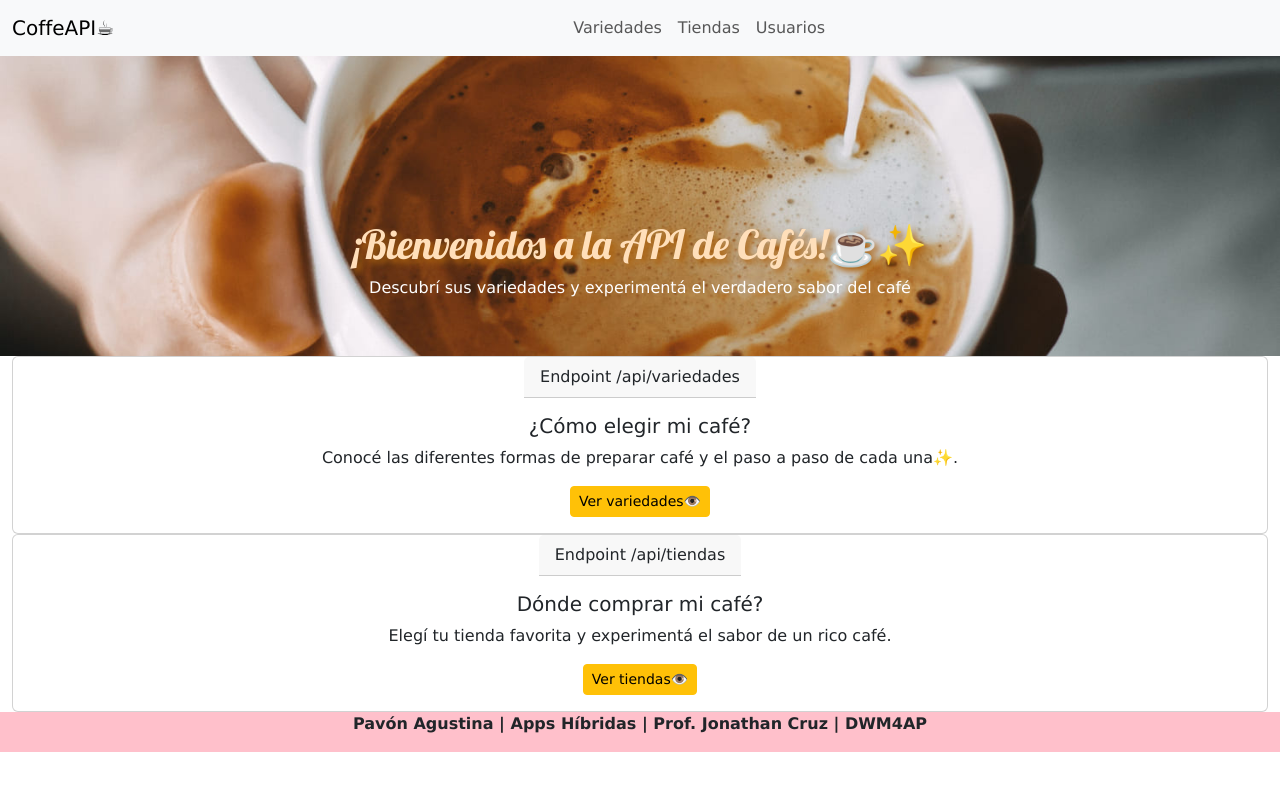
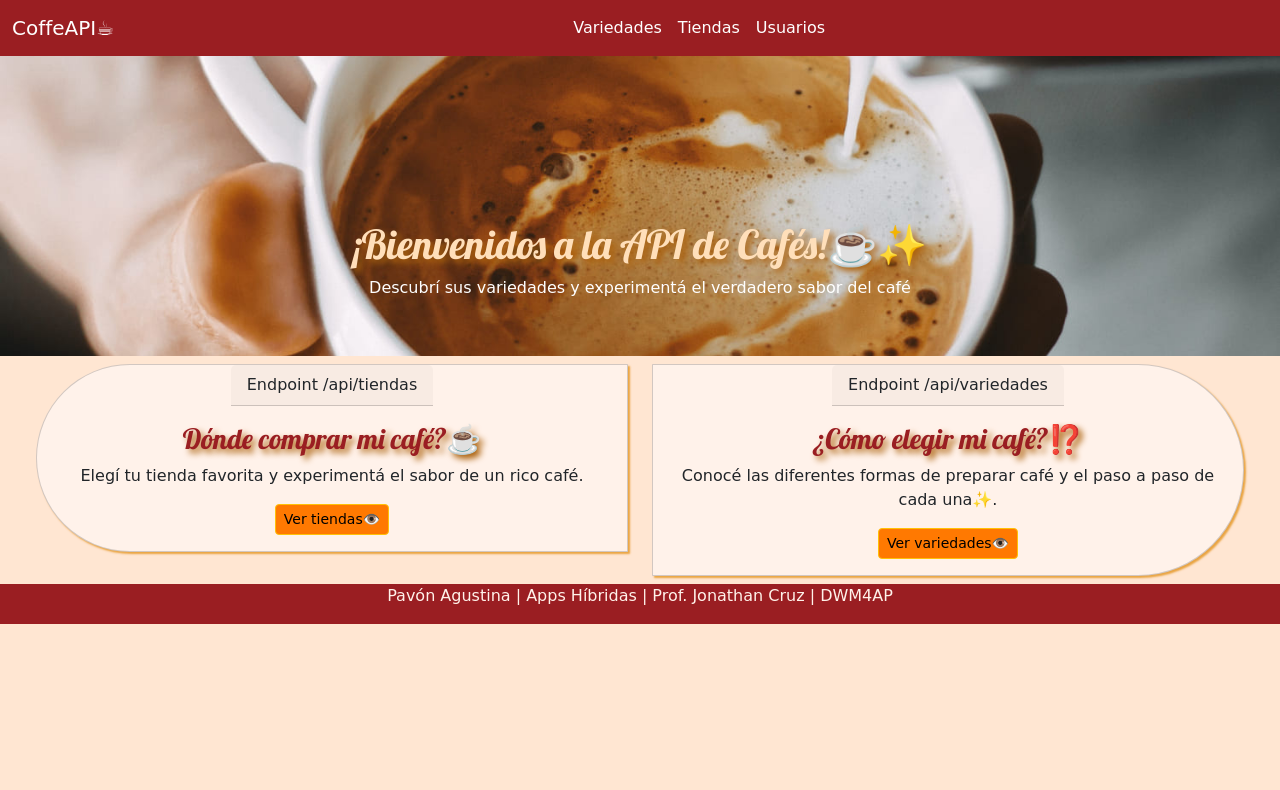
Before and after one commit to agusPavon/Pavon-DWM4AP-Parcial1, a website: page public/index.html in a window 1280 px wide. Drawn offline with nearby package versions, Linux system fonts and the light colour scheme; a web font is replaced by a local one.

Commit message:
subo parcial

```diff
--- a/public/index.html
+++ b/public/index.html
@@ -7,15 +7,18 @@
     <link href="https://cdn.jsdelivr.net/npm/bootstrap@5.3.8/dist/css/bootstrap.min.css" rel="stylesheet" integrity="sha384-sRIl4kxILFvY47J16cr9ZwB07vP4J8+LH7qKQnuqkuIAvNWLzeN8tE5YBujZqJLB" crossorigin="anonymous">
     <link rel="preconnect" href="https://fonts.googleapis.com">
     <link rel="preconnect" href="https://fonts.gstatic.com" crossorigin>
+    <link rel="preconnect" href="https://fonts.googleapis.com">
+    <link rel="preconnect" href="https://fonts.gstatic.com" crossorigin>
+    <link href="https://fonts.googleapis.com/css2?family=Delius+Swash+Caps&family=Lobster&family=Outfit:wght@100..900&display=swap" rel="stylesheet">
     <link href="https://fonts.googleapis.com/css2?family=Lobster&family=Outfit:wght@100..900&display=swap" rel="stylesheet">
    <link rel="stylesheet" href="styles.css">
     <title>CoffeAPI☕</title>
 </head>
 <body>
-
+    <header id="navigation">
     <nav class="navbar navbar-expand-lg bg-body-tertiary">
   <div class="container-fluid">
-    <a class="navbar-brand" href="#">CoffeAPI☕</a>
+    <a class="navbar-brand text-white" href="#">CoffeAPI☕</a>
     <button class="navbar-toggler" type="button" data-bs-toggle="collapse" data-bs-target="#navbarNav" aria-controls="navbarNav" aria-expanded="false" aria-label="Toggle navigation">
       <span class="navbar-toggler-icon"></span>
     </button>
@@ -34,6 +37,7 @@
     </div>
   </div>
 </nav>
+</header>
 
  <div class="carousel-inner">
     <div class="carousel-item active">
@@ -47,37 +51,37 @@
 
 <main>
 
-  <section id="variedades">
-    <div class="container-fluid">
-      <div class="card text-center">
-  <div class="card-header">
+<section class="container-fluid">
+<div class="row row-cols-1 row-cols-md-2 g-4 py-2 px-4">
+  <div class="col text-center">
+    <div class="card h-100 rounded-start-pill">
+     <div class="card-header">
+    Endpoint /api/tiendas
+  </div>
+    <div class="card-body">
+    <h3 class="card-title">Dónde comprar mi café?☕</h3>
+      <p class="card-text">Elegí tu tienda favorita y experimentá el sabor de un rico café.</p>
+      <a href="http://localhost:5000/api/tiendas" class="btn btn-warning btn-outline btn-sm">Ver tiendas👁️</a>
+    </div>
+    </div>
+  </div>
+
+    <div class="col text-center">
+    <div class="card h-100 rounded-end-pill">
+     <div class="card-header">
     Endpoint /api/variedades
   </div>
-  <div class="card-body">
-    <h5 class="card-title">¿Cómo elegir mi café?</h5>
-    <p class="card-text">Conocé las diferentes formas de preparar café y el paso a paso de cada una✨.</p>
+    <div class="card-body">
+    <h3 class="card-title">¿Cómo elegir mi café?⁉️</h3>
+       <p class="card-text">Conocé las diferentes formas de preparar café y el paso a paso de cada una✨.</p>
     <a href="http://localhost:5000/api/variedades" class="btn btn-warning btn-outline btn-sm">Ver variedades👁️</a>
   </div>
-</div>
     </div>
-  </section>
+    </div>
+  </div>
 
 
-  <section id="tiendas">
-    <div class="container-fluid">
-      <div class="card text-center">
-  <div class="card-header">
-    Endpoint /api/tiendas
-  </div>
-  <div class="card-body">
-    <h5 class="card-title">Dónde comprar mi café?</h5>
-    <p class="card-text">Elegí tu tienda favorita y experimentá el sabor de un rico café.</p>
-    <a href="http://localhost:5000/api/tiendas" class="btn btn-warning btn-outline btn-sm">Ver tiendas👁️</a>
-  </div>
-</div>
-    </div>
-  </section>
-
+</section>
 
 </main>
 
--- a/public/styles.css
+++ b/public/styles.css
@@ -1,15 +1,22 @@
 *{
     box-sizing: border-box;
     margin: auto;
-    font-family: Verdana, Geneva, Tahoma, sans-serif;
+      font-family: "Delius Swash Caps", cursive;
+  font-weight: 400;
+  font-style: normal;
+
+}
+
+body{
+     background-color: #ffe6d2;
 }
 
 footer{
     display: flex;
     justify-content: center;
     height: 25;
-    background-color: pink;
-    font-weight: 600;
+    background-color:#9a1E22;
+    color: #fff2ea;
 }
 
 
@@ -19,3 +26,26 @@ h1{
     font-family: "Lobster", sans-serif;
     text-shadow: 4px 4px 6px #ad630f;
 }
+
+#navigation nav{
+    background-color: #9a1E22 !important;
+}
+
+.nav-link{
+    color: white;
+}
+
+.card{
+    box-shadow: 2px 2px 2px rgba(224, 134, 0, 0.699);
+    background-color: #fff2ea;
+    }
+
+.card-title{
+    color: #9a1E22;
+    font-family: "Lobster", sans-serif;
+    text-shadow: 4px 4px 6px #ad630f;
+}
+
+.btn{
+    background-color: #ff7901 ;
+}
```
Also changed, not shown: controllers/TiendaController.js (+9 -3 lines), controllers/UsuarioController.js (+8 -2 lines), controllers/VariedadesController.js (+10 -3 lines), README.md.
